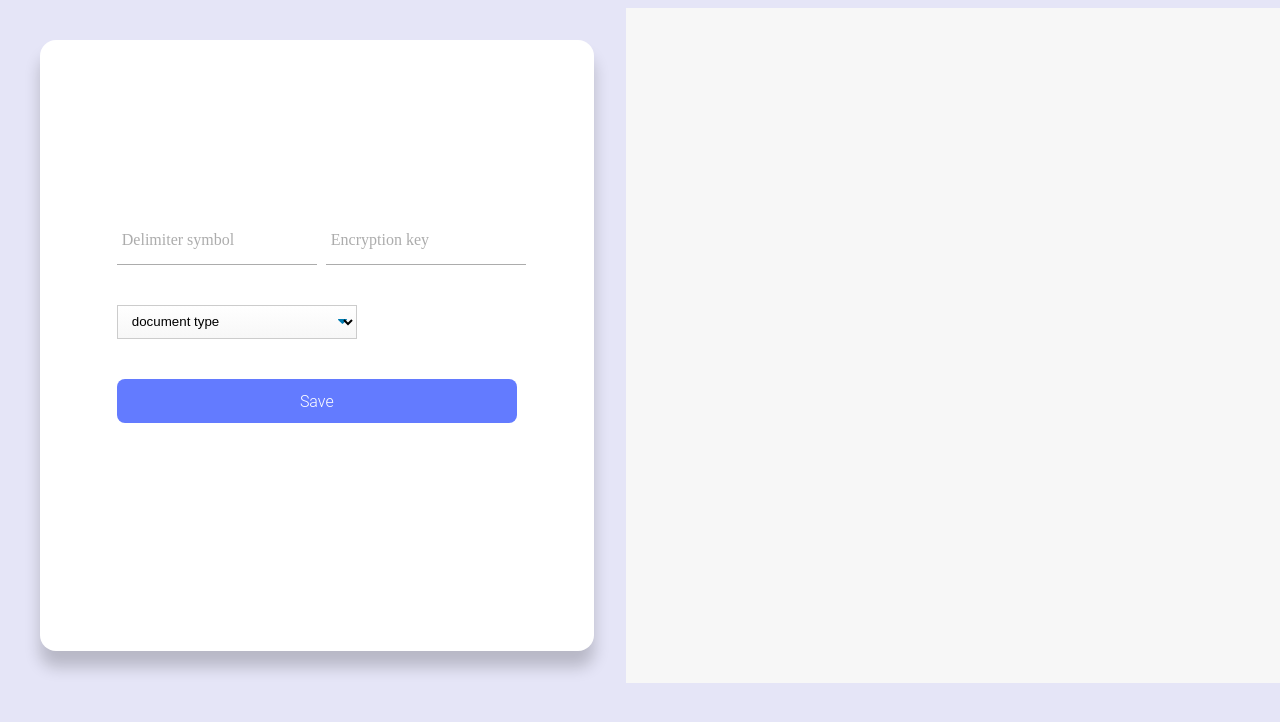
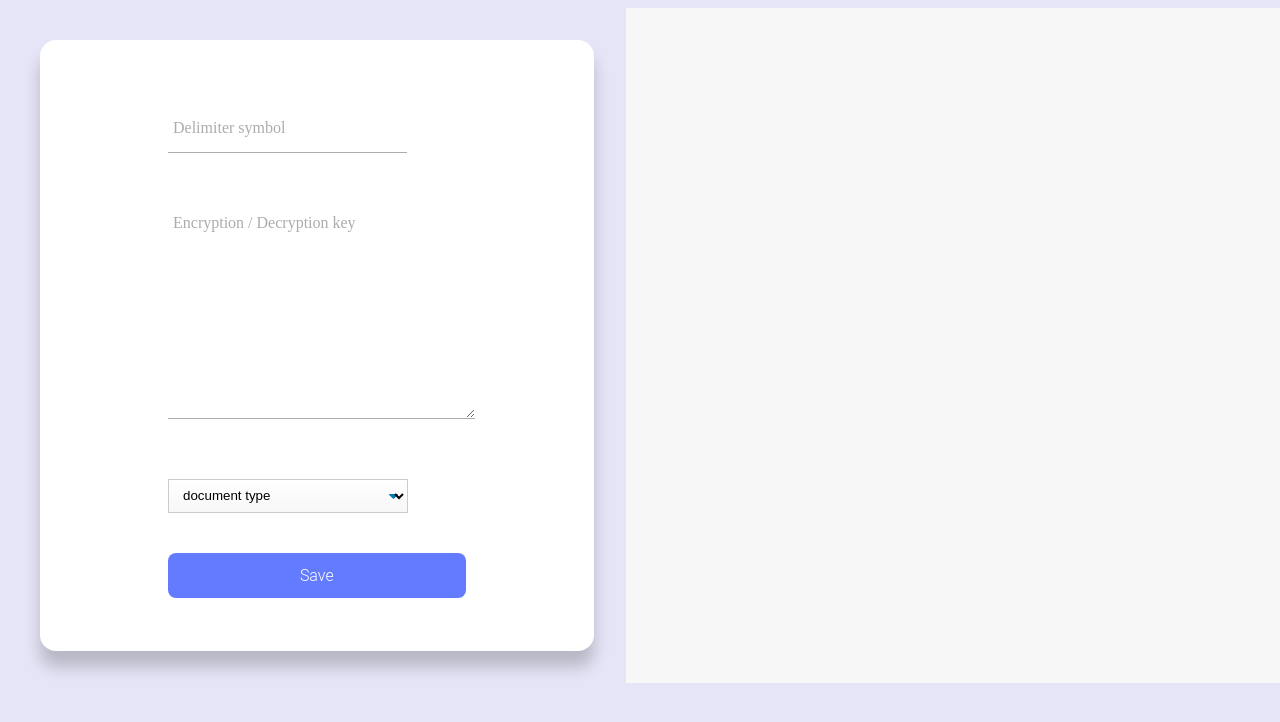
Before and after one commit to mayiPalacios/RiskProject, a React (Create React App) app: page / in a window 1280 px wide. Shown: the top 722 px of the page. Built offline with nearby package versions, Linux system fonts and the light colour scheme.

Commit message:
✨ Add private / public key on form data payload

```diff
--- a/package.json
+++ b/package.json
@@ -6,6 +6,7 @@
     "@testing-library/jest-dom": "^5.16.5",
     "@testing-library/react": "^13.4.0",
     "@testing-library/user-event": "^13.5.0",
+    "axios": "^1.4.0",
     "react": "^18.2.0",
     "react-dom": "^18.2.0",
     "react-scripts": "5.0.1",
--- a/src/components/form.js
+++ b/src/components/form.js
@@ -46,10 +46,16 @@ const Form = () => {
       switch (caseD) {
         case "txt to xml":
           formData.append("file", docu);
+          formData.append("privateKey", key);
 
           response = await axios.post(
-            `http://localhost:3000/convert_txt_to_xml/${delimiter}/${key}`,
-            formData
+            `http://localhost:8080/convert_txt_to_xml/${delimiter}`,
+            formData,
+            {
+              headers: {
+                'Content-Type': 'multipart/form-data'
+              },
+            }
           );
 
           setDataText(response.data);
@@ -60,10 +66,16 @@ const Form = () => {
 
         case ".txt":
           formData.append("file", docu);
+          formData.append("privateKey", key);
 
           response = await axios.post(
-            `http://localhost:3000/convert_txt_to_json/${delimiter}/${key}`,
-            formData
+            `http://localhost:8080/convert_txt_to_json/${delimiter}`,
+            formData,
+            {
+              headers: {
+                'Content-Type': 'multipart/form-data'
+              },
+            }
           );
 
           setDataText(JSON.stringify(response.data));
@@ -76,9 +88,15 @@ const Form = () => {
           break;
         case ".XML":
           formData.append("file", docu);
+          formData.append("publicKey", key);
           response = await axios.post(
-            `http://localhost:3000/convert_xml_to_txt/${delimiter}/${key}`,
-            formData
+            `http://localhost:8080/convert_xml_to_txt/${delimiter}`,
+            formData,
+            {
+              headers: {
+                'Content-Type': 'multipart/form-data'
+              },
+            }
           );
           setDataText(response.data);
           setFileDownload(new Blob([response.data], { type: "text/plain" }));
@@ -86,9 +104,15 @@ const Form = () => {
 
         case ".json":
           formData.append("file", docu);
+          formData.append("publicKey", key);
           response = await axios.post(
-            `http://localhost:3000/convert_json_to_txt/${delimiter}/${key}`,
-            formData
+            `http://localhost:8080/convert_json_to_txt/${delimiter}`,
+            formData,
+            {
+              headers: {
+                'Content-Type': 'multipart/form-data'
+              },
+            }
           );
           setDataText(response.data);
           setFileDownload(new Blob([response.data], { type: "text/plain" }));
@@ -138,18 +162,28 @@ const Form = () => {
                 This section is mandatory
               </p>
             </div>
-
+          </div>
+          <div className="flex-inputs mt-1">
             <div className="form-group">
-              <input
+              {/* <input
                 type="text"
                 className="form-input"
                 name="last-name"
                 id="last-name"
                 placeholder=" "
                 onChange={handleKey}
-              />
+              /> */}
+              <textarea
+                name="last-name"
+                id="last-name"
+                cols="30"
+                rows="10"
+                className="form-input"
+                placeholder=" "
+                onChange={handleKey}
+              ></textarea>
               <label for="" className="form-label">
-                Encryption key
+                Encryption / Decryption key
               </label>
               <span className="form-line"></span>
               <p
@@ -162,7 +196,7 @@ const Form = () => {
             </div>
           </div>
 
-          <div className="sidebar-box">
+          <div className="sidebar-box mt-1">
             <select
               className="styled-select"
               id="select-exp"
--- a/src/style/form.css
+++ b/src/style/form.css
@@ -46,7 +46,10 @@ body {
     display: flex;
     flex-direction: row;
     gap: 18px;
-    margin-top: 7em;
+}
+
+.mt-1 {
+    margin-top: 1em;
 }
 
 .flex-fileDocument {
```
Also changed, not shown: 1 other file (tests, documents, lock files or other folders).
